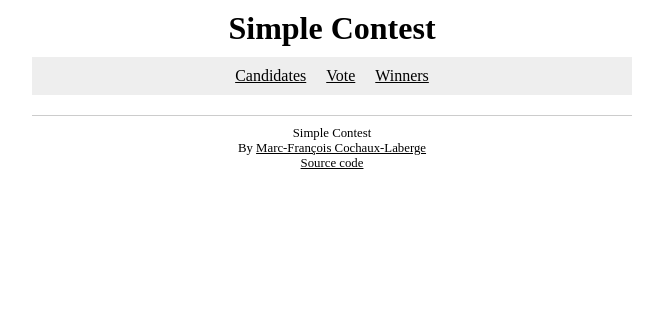
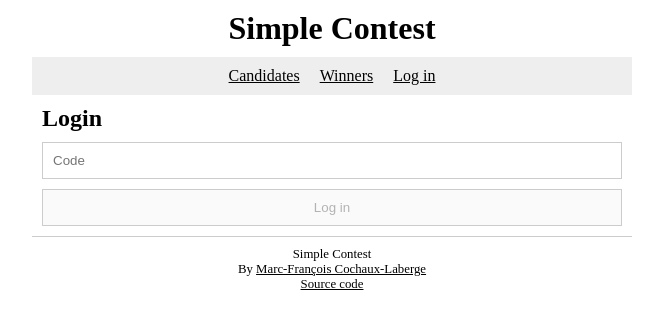
Before and after one commit to mfcochauxlaberge/simple-contest-client, a React app: page /login in a window 1280 px wide. Shown: the top 326 px of the page, without its empty margins (308-971 px from the left). Built offline with nearby package versions, Linux system fonts and the light colour scheme.

Commit message:
Add basic session management

```diff
--- a/src/App.jsx
+++ b/src/App.jsx
@@ -6,6 +6,8 @@ import AppStyles from './styles/components/App.scss'
 import Candidates from './pages/Candidates.jsx'
 import Vote from './pages/Vote.jsx'
 import Winners from './pages/Winners.jsx'
+import Login from './pages/Login.jsx'
+import { SessionContext } from './services/session'
 
 class App extends React.Component {
   render() {
@@ -18,12 +20,39 @@ class App extends React.Component {
               <li>
                 <Link to="/candidates">Candidates</Link>
               </li>
-              <li>
-                <Link to="/vote">Vote</Link>
-              </li>
+              <SessionContext.Consumer>
+                {context => {
+                  if (context.loggedIn) {
+                    return (
+                      <li>
+                        <Link to="/vote">Vote</Link>
+                      </li>
+                    )
+                  }
+                }}
+              </SessionContext.Consumer>
               <li>
                 <Link to="/winners">Winners</Link>
               </li>
+              <SessionContext.Consumer>
+                {context => {
+                  if (context.loggedIn) {
+                    return (
+                      <li>
+                        <Link to="#" onClick={context.forgetCode}>
+                          Log out
+                        </Link>
+                      </li>
+                    )
+                  } else {
+                    return (
+                      <li>
+                        <Link to="/login">Log in</Link>
+                      </li>
+                    )
+                  }
+                }}
+              </SessionContext.Consumer>
             </ul>
           </nav>
         </header>
@@ -31,6 +60,7 @@ class App extends React.Component {
           <Route path="/candidates" exact component={Candidates} />
           <Route path="/vote" exact component={Vote} />
           <Route path="/winners" exact component={Winners} />
+          <Route path="/login" exact component={Login} />
         </div>
         <footer id={AppStyles['footer']}>
           <p>Simple Contest</p>
--- a/src/index.js
+++ b/src/index.js
@@ -4,14 +4,19 @@ import { hot } from 'react-hot-loader'
 
 import { BrowserRouter } from 'react-router-dom'
 
+// Services
+import { SessionProvider } from './services/session'
+
 import './styles/main.scss'
 
 import App from './App.jsx'
 
 ReactDOM.render(
-  <BrowserRouter>
-    <App />
-  </BrowserRouter>,
+  <SessionProvider>
+    <BrowserRouter>
+      <App />
+    </BrowserRouter>
+  </SessionProvider>,
   document.getElementById('app'),
 )
 
--- /dev/null
+++ b/src/pages/Login.jsx
@@ -0,0 +1,63 @@
+import React from 'react'
+import { Redirect } from 'react-router-dom'
+
+import { SessionContext } from '../services/session'
+
+import '../styles/components/Login.scss'
+
+class Login extends React.Component {
+  constructor(props) {
+    super(props)
+
+    this.state = {
+      code: '',
+      disabled: true,
+    }
+  }
+
+  render() {
+    return (
+      <React.Fragment>
+        <h2>Login</h2>
+        <SessionContext.Consumer>
+          {context => {
+            if (context.loggedIn) {
+              return <Redirect to="/candidates" />
+            } else {
+              return (
+                <form onSubmit={this.login(context)}>
+                  <input
+                    type="text"
+                    id="code"
+                    placeholder="Code"
+                    value={this.state.username}
+                    onChange={this.onChange}
+                  />
+                  <input
+                    type="submit"
+                    value="Log in"
+                    disabled={this.state.disabled}
+                  />
+                </form>
+              )
+            }
+          }}
+        </SessionContext.Consumer>
+      </React.Fragment>
+    )
+  }
+
+  onChange = event => {
+    this.setState({
+      code: event.target.value,
+      disabled: event.target.value === '' ? true : false,
+    })
+  }
+
+  login = ctx => event => {
+    event.preventDefault()
+    ctx.verifyCode({ code })
+  }
+}
+
+export default Login
--- /dev/null
+++ b/src/services/session.js
@@ -0,0 +1,47 @@
+import React, { Component } from 'react'
+
+const SessionContext = React.createContext()
+
+class SessionProvider extends Component {
+  constructor(props) {
+    super(props)
+
+    this.state = {
+      loggedIn: false,
+      claims: {},
+    }
+  }
+
+  render() {
+    return (
+      <SessionContext.Provider
+        value={{
+          loggedIn: this.state.loggedIn,
+          claims: this.state.claims,
+
+          verifyCode: ({ code }) => {
+            this.setState(() => {
+              return {
+                loggedIn: true,
+                claims: { code },
+              }
+            })
+          },
+
+          forgetCode: () => {
+            this.setState(() => {
+              return {
+                loggedIn: false,
+                claims: {},
+              }
+            })
+          },
+        }}
+      >
+        {this.props.children}
+      </SessionContext.Provider>
+    )
+  }
+}
+
+export { SessionContext, SessionProvider }
--- /dev/null
+++ b/src/styles/components/Login.scss
@@ -0,0 +1,14 @@
+form {
+  display: grid;
+  grid-gap: 10px;
+
+  input {
+    width: 100%;
+    padding: 10px;
+    border: 1px solid #ccc;
+  }
+
+  input[type='submit'] {
+    width: auto;
+  }
+}
```
